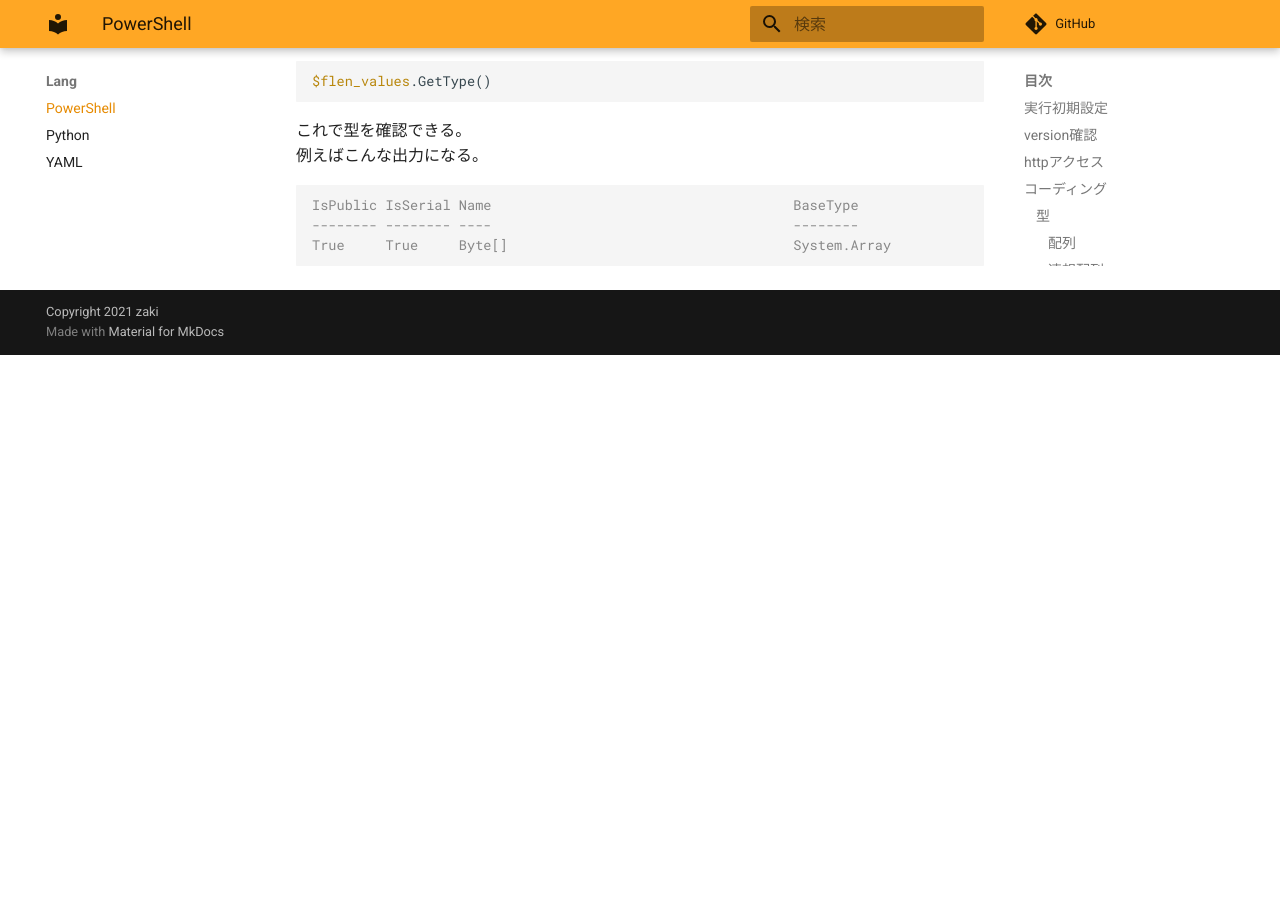
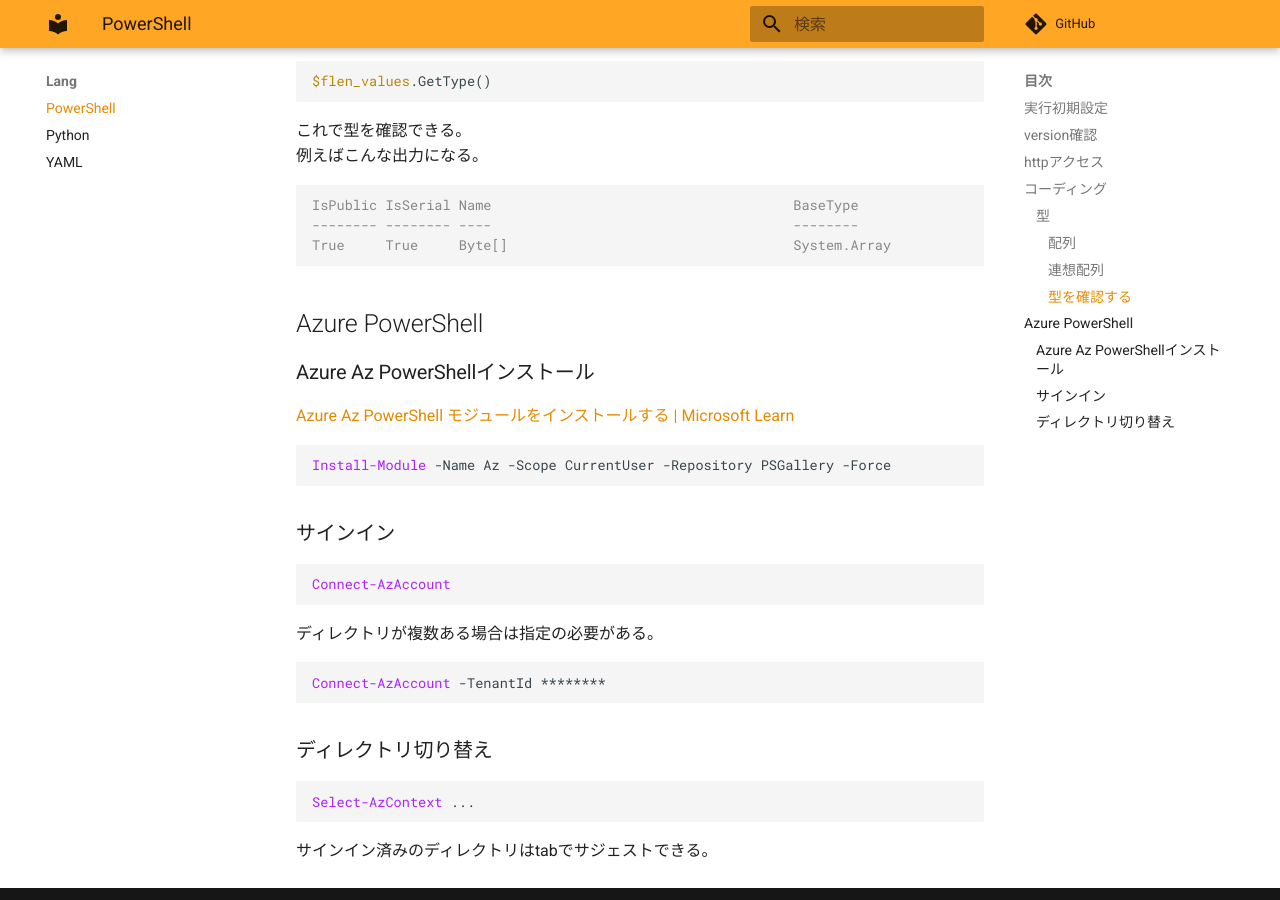
Before and after one commit to zaki-lknr/docs, an MkDocs documentation site: the page built from docs/lang/powershell.md, in a window 1280 px wide and 900 px high, scrolled down 1522 px. Built offline with MkDocs 1.6.1 and Material for MkDocs 9.7.7, drawn with Linux system fonts in a browser that asks for light colours; comment, search, counter and statistics services are not loaded; before the commit the page ends 1877 px from its top, so only the background shows below that.

Commit message:
add: lang/powershell: Azure PowerShell(導入)

````diff
--- a/docs/lang/powershell.md
+++ b/docs/lang/powershell.md
@@ -80,3 +80,33 @@ IsPublic IsSerial Name                                     BaseType
 -------- -------- ----                                     --------
 True     True     Byte[]                                   System.Array
 ```
+
+## Azure PowerShell
+
+### Azure Az PowerShellインストール
+
+[Azure Az PowerShell モジュールをインストールする | Microsoft Learn](https://learn.microsoft.com/ja-jp/powershell/azure/install-az-ps)
+
+```ps1
+Install-Module -Name Az -Scope CurrentUser -Repository PSGallery -Force
+```
+
+### サインイン
+
+```ps1
+Connect-AzAccount
+```
+
+ディレクトリが複数ある場合は指定の必要がある。
+
+```ps1
+Connect-AzAccount -TenantId ********
+```
+
+### ディレクトリ切り替え
+
+```ps1
+Select-AzContext ...
+```
+
+サインイン済みのディレクトリはtabでサジェストできる。
````
